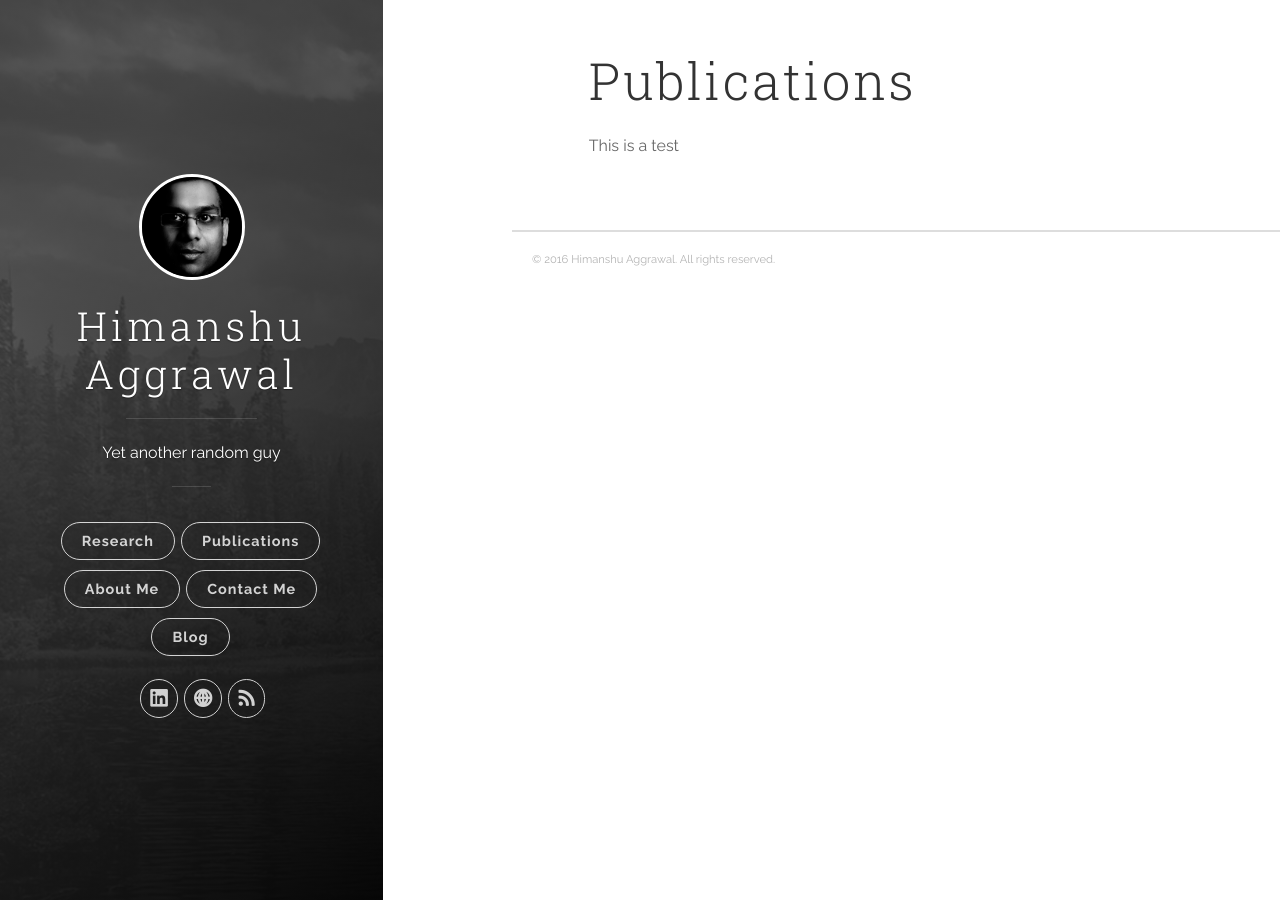
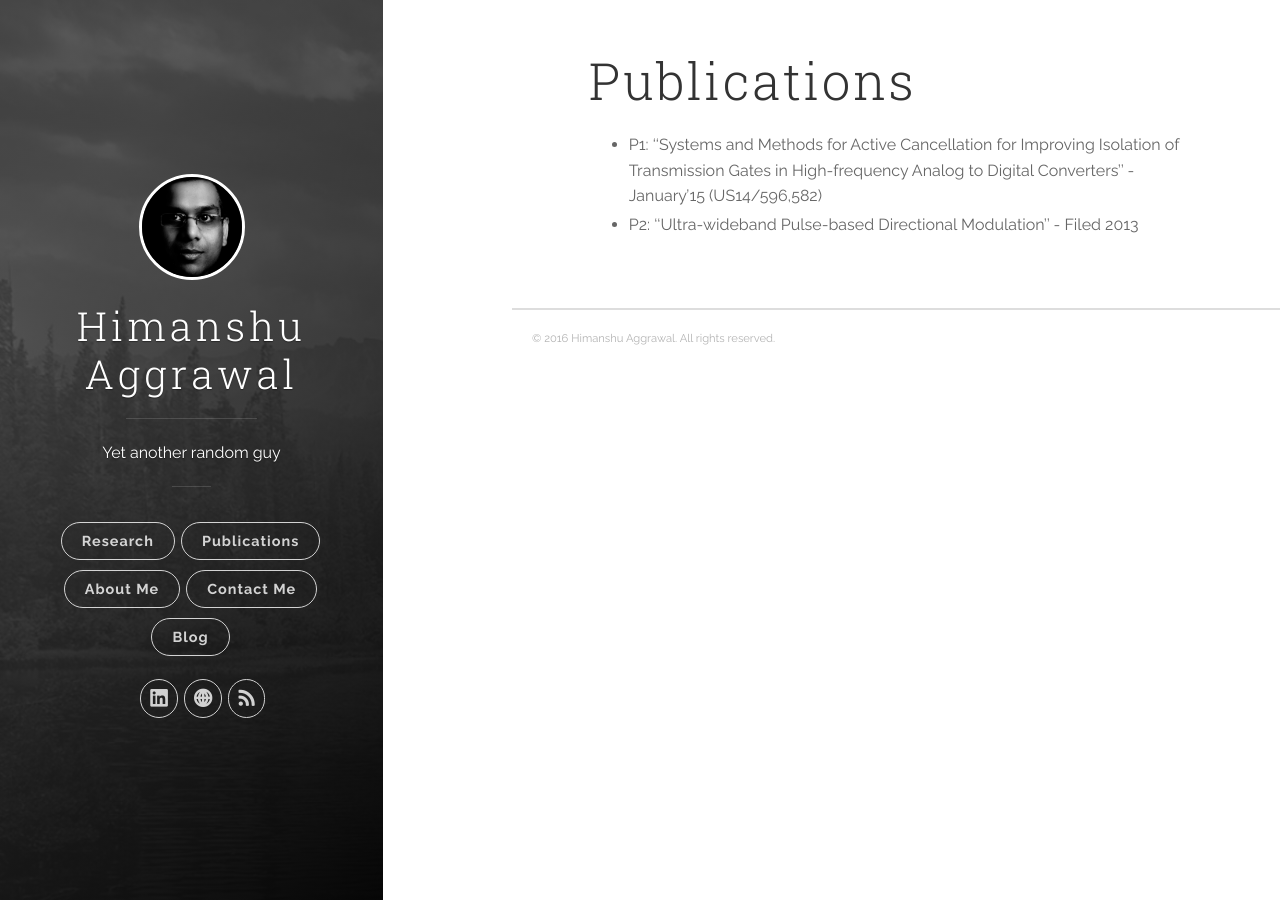
Before and after one commit to ahimanshu13/ahimanshu13.github.io, a Jekyll site: the page built from publications/index.md, in a window 1280 px wide. Built offline with Jekyll 4.4.1, drawn with Linux system fonts in a browser that asks for light colours; nearby versions of some CDN libraries.

Commit message:
Update Publications

```diff
--- a/publications/index.md
+++ b/publications/index.md
@@ -1,8 +1,10 @@
 ---
 layout: page
-title: "Publications"
+title: Publications
+published: true
 ---
 
 
 
-This is a test
+- P1:  ''Systems and Methods for Active Cancellation for Improving Isolation of Transmission Gates in High-frequency Analog to Digital Converters'' - January'15 (US14/596,582)
+- P2:  ''Ultra-wideband Pulse-based Directional Modulation'' - Filed 2013
```
